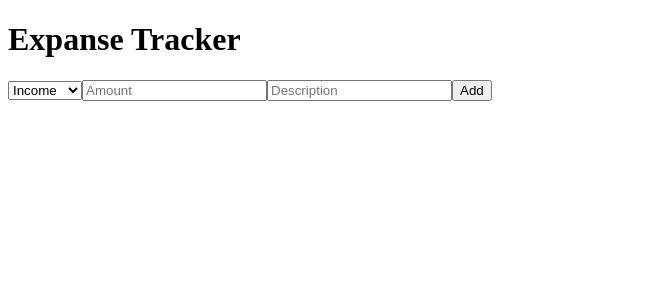
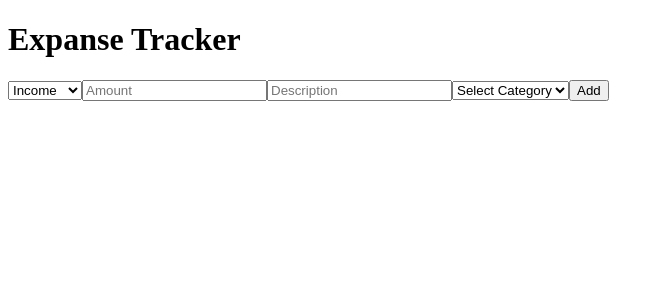
Before and after one commit to AnkurKalita1/Expense-Tracker-with-Charts, a React (Vite) app in the folder expense-tracker-with-chart/: page / in a window 1280 px wide. Shown: the top 300 px of the page, without its empty margins (0-664 px from the left). Built offline with nearby package versions, Linux system fonts and the light colour scheme.

Commit message:
added category section

```diff
--- a/expense-tracker-with-chart/src/components/TransactionForm.jsx
+++ b/expense-tracker-with-chart/src/components/TransactionForm.jsx
@@ -3,14 +3,16 @@ import React, { useState } from 'react'
 const TransactionForm = ({onAdd}) => {
 const [ type, setType] = useState("income")
 const [amount,setAmount] = useState("")
-const [desc,setDesc] = useState("")
+const [desc, setDesc] = useState("")
+const [category,setCategory]=useState("")
 
 const handleSubmit = (e)=>{
    e.preventDefault()
    if(!amount || !desc) return ;
-   onAdd({type , amount:parseFloat(amount) , desc , date:new Date()})
+   onAdd({type , amount:parseFloat(amount) , desc ,category, date:new Date()})
    setAmount("")
-   setDesc("")
+  setDesc("")
+  setCategory("")
 }
 
   return (
@@ -21,7 +23,15 @@ const handleSubmit = (e)=>{
      </select>
 
     <input type="number" value={amount} onChange={(e)=> setAmount(e.target.value)} placeholder='Amount'/>
-    <input type="text" value={desc} onChange={(e)=>setDesc(e.target.value)} placeholder='Description'/>
+      <input type="text" value={desc} onChange={(e) => setDesc(e.target.value)} placeholder='Description' />
+      <select value={category} onChange={(e) => setCategory(e.target.value)}>
+        <option value="">Select Category</option>
+        <option value="Salary">Salary</option>
+        <option value="Food">Food</option>
+        <option value="Shopping">Shopping</option>
+        <option value="Transport">Transport</option>
+        <option value="Other">Other</option>
+      </select>
     <button type='submit'> Add</button>
     </form>
   )
```
